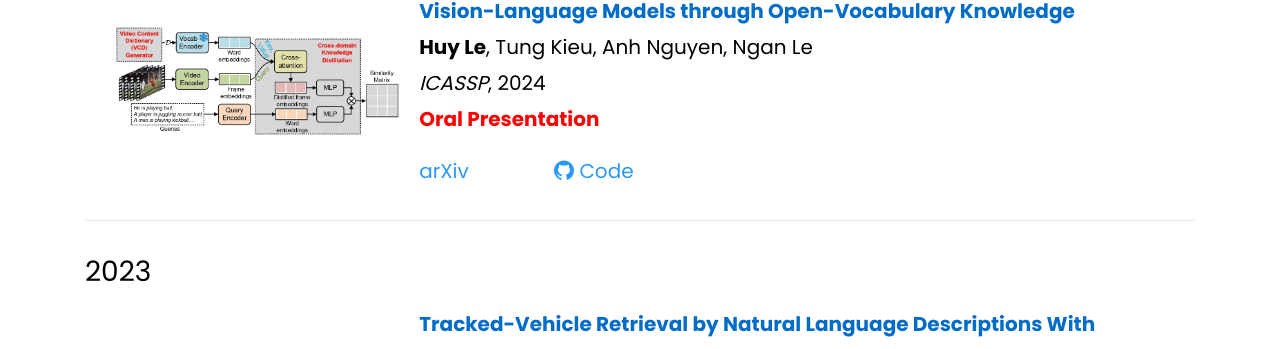
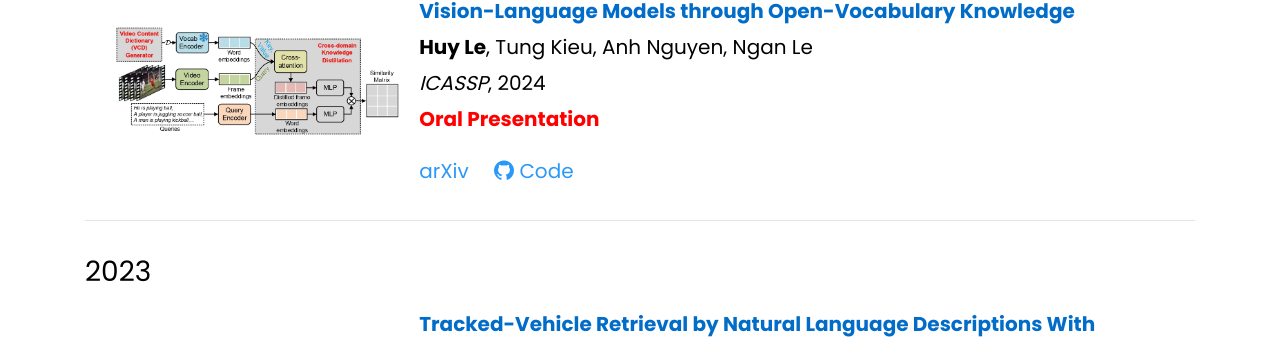
Before and after one commit to lehuy1611/lehuy1611.github.io, a Jekyll site: the page built from publication.html, in a window 1280 px wide. Shown: the part 885-1234 px from the top of the page. Built offline with Jekyll 4.4.1, drawn with Linux system fonts in a browser that asks for light colours; nearby versions of some CDN libraries; library files that are not in the unit come from our copies; a style sheet for code colours, icons or effects is not loaded.

Commit message:
edit main page

```diff
--- a/_includes/archive-single.html
+++ b/_includes/archive-single.html
@@ -48,7 +48,7 @@
               {% endif %}
             </p>
               {% if post.arxiv %}
-                <a class="external-link button is-small is-ghost" href="https://arxiv.org/abs/{{ post.arxiv }}" style="color: black; padding-right: 80px;">
+                <a class="external-link button is-small is-ghost" href="https://arxiv.org/abs/{{ post.arxiv }}" style="color: black; padding-right: 20px;">
                   <span style="color: rgb(42, 152, 249); class="icon"><i class="ai ai-arxiv"></i> arXiv</span>
                 </a>
               {% endif %}
```
